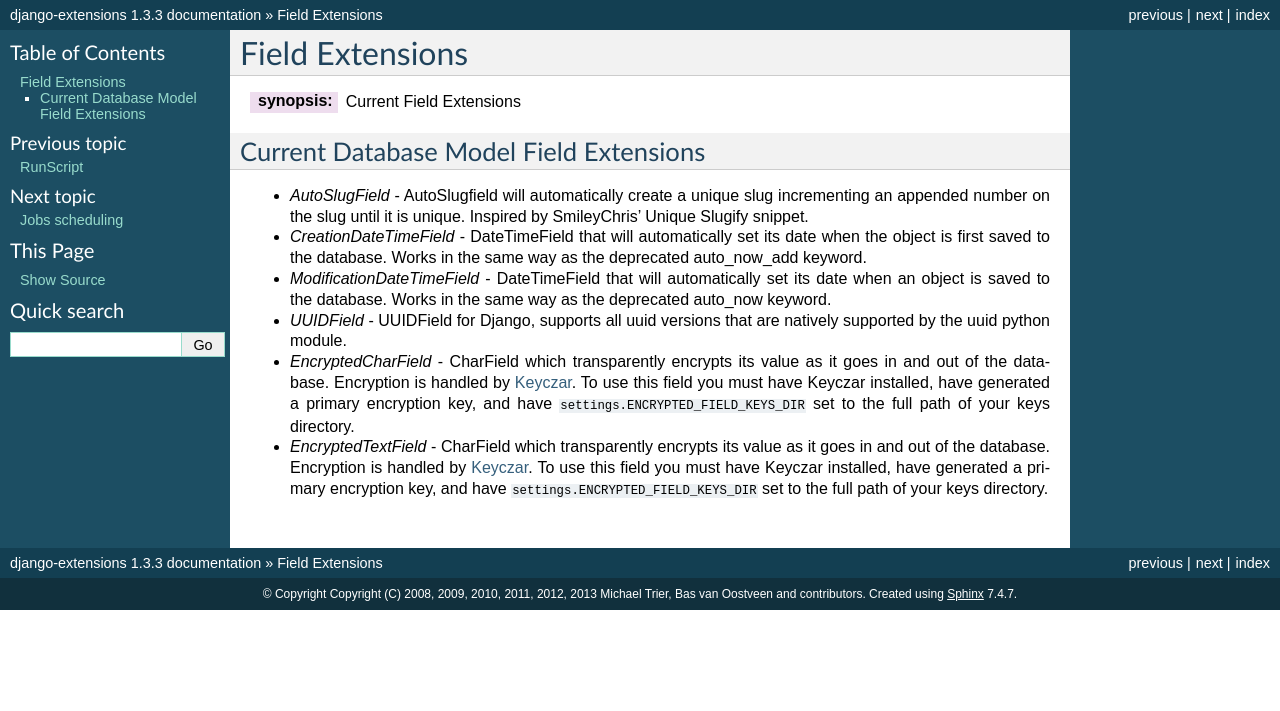
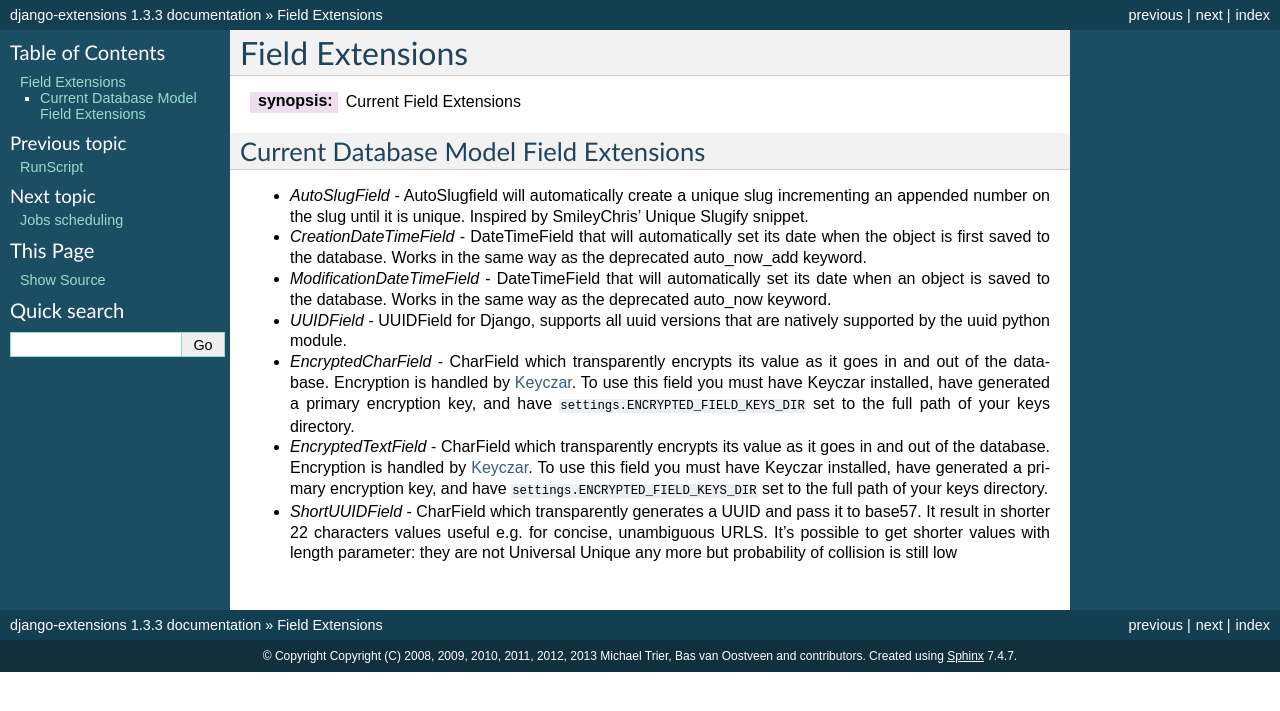
Before and after one commit to django-extensions/django-extensions, a Sphinx documentation site: the page built from docs/field_extensions.rst, in a window 1280 px wide. Shown: the top 711 px of the page. Built offline with Sphinx 7.4.7, drawn with Linux system fonts in a browser that asks for light colours; pages that are not in the unit, such as notebooks, are missing from menus.

Commit message:
Add docs to shortuuid field

```diff
--- a/docs/field_extensions.rst
+++ b/docs/field_extensions.rst
@@ -25,3 +25,5 @@ Current Database Model Field Extensions
 * *EncryptedCharField* - CharField which transparently encrypts its value as it goes in and out of the database.  Encryption is handled by `Keyczar <http://www.keyczar.org/>`_.  To use this field you must have Keyczar installed, have generated a primary encryption key, and have ``settings.ENCRYPTED_FIELD_KEYS_DIR`` set to the full path of your keys directory.
 
 * *EncryptedTextField* - CharField which transparently encrypts its value as it goes in and out of the database.  Encryption is handled by `Keyczar <http://www.keyczar.org/>`_.  To use this field you must have Keyczar installed, have generated a primary encryption key, and have ``settings.ENCRYPTED_FIELD_KEYS_DIR`` set to the full path of your keys directory.
+
+* *ShortUUIDField* - CharField which transparently generates a UUID and pass it to base57. It result in shorter 22 characters values useful e.g. for concise, unambiguous URLS. It's possible to get shorter values with length parameter: they are not Universal Unique any more but probability of collision is still low
```
